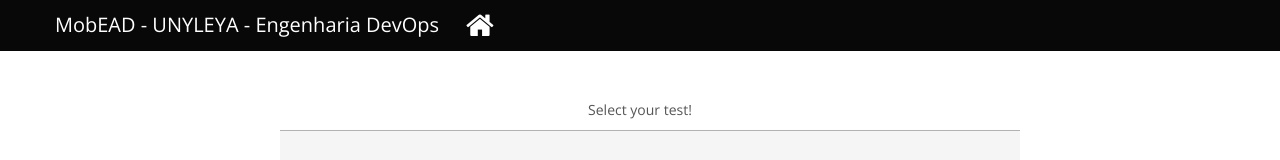
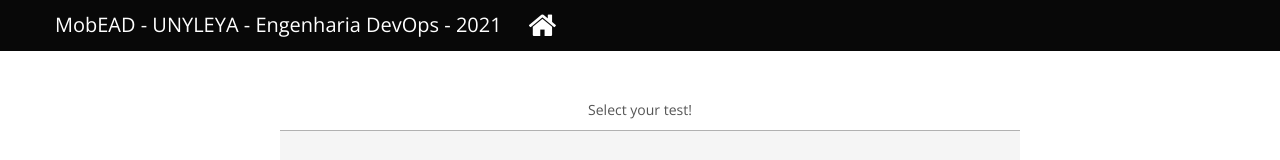
Before and after one commit to nichollascorrealab/jenkins_monitor, a plain HTML site: page index.html in a window 1280 px wide. Shown: the top 160 px of the page. Drawn offline with nearby package versions, Linux system fonts and the light colour scheme; a script that the page names is missing.

Commit message:
Commit #2
Atualização Index.html

```diff
--- a/index.html
+++ b/index.html
@@ -25,7 +25,7 @@
         <nav class="navbar navbar-fixed-top">
             <nav class="navbar-inner">
                 <section class="container navegacao-topo">
-                    <a class="brand">MobEAD - UNYLEYA - Engenharia DevOps</a>
+                    <a class="brand">MobEAD - UNYLEYA - Engenharia DevOps - 2021</a>
                     <ul class="nav">
                         <li class="active"><a href="#"><i class="icon-home" data-bind="click:openTestList"></i></a></li>
                     </ul>
```
